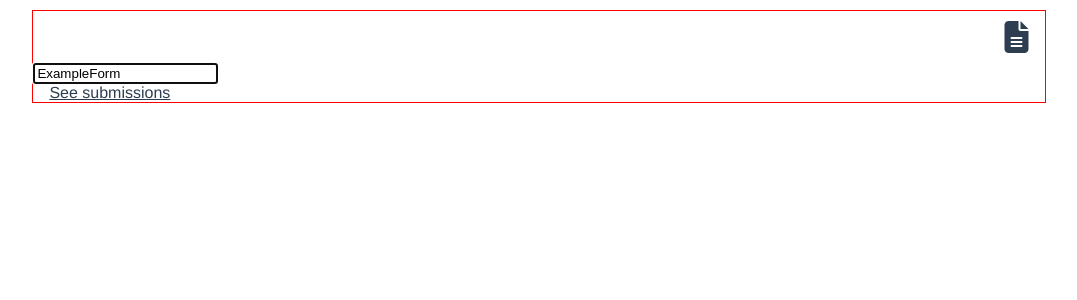
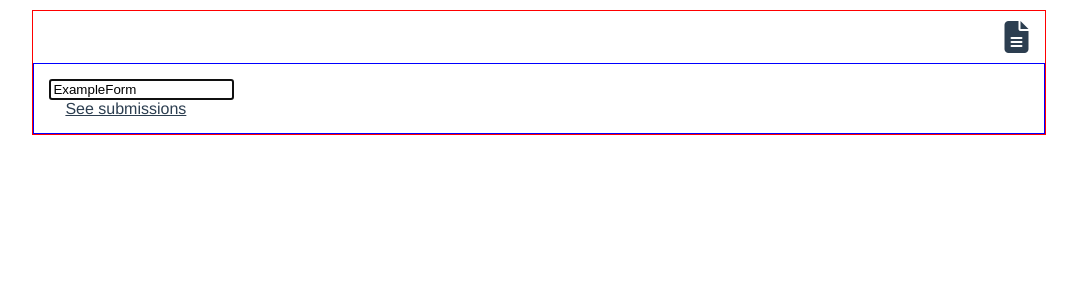
Before and after one commit to wurde/formlight, a Vue app in the folder client/: page / in a window 1280 px wide. Shown: the top 300 px of the page, without its empty margins (101-1178 px from the left). Built offline with nearby package versions, Linux system fonts and the light colour scheme.

Commit message:
Add padding to sections

```diff
--- a/client/src/components/Form.vue
+++ b/client/src/components/Form.vue
@@ -1,5 +1,5 @@
 <template>
-  <section>
+  <section class="form-section">
     <div v-show="isEditing" class="editable">
       <input type="text" name="title" v-model="title" autofocus />
     </div>
@@ -30,6 +30,11 @@ export default {
 </script>
 
 <style scoped>
+.form-section {
+  padding: 15px;
+  border: 1px solid blue;
+}
+
 a {
   text-decoration: underline;
   cursor: pointer;
--- a/client/src/components/Submissions.vue
+++ b/client/src/components/Submissions.vue
@@ -1,5 +1,5 @@
 <template>
-  <section>
+  <section class="submissions-section">
     <div v-show="isEditing" class="editable">
       <h3>Submissions</h3>
     </div>
@@ -25,6 +25,11 @@ export default {
 </script>
 
 <style scoped>
+.submissions-section {
+  padding: 15px;
+  border: 1px solid blue;
+}
+
 a {
   text-decoration: underline;
   cursor: pointer;
```
